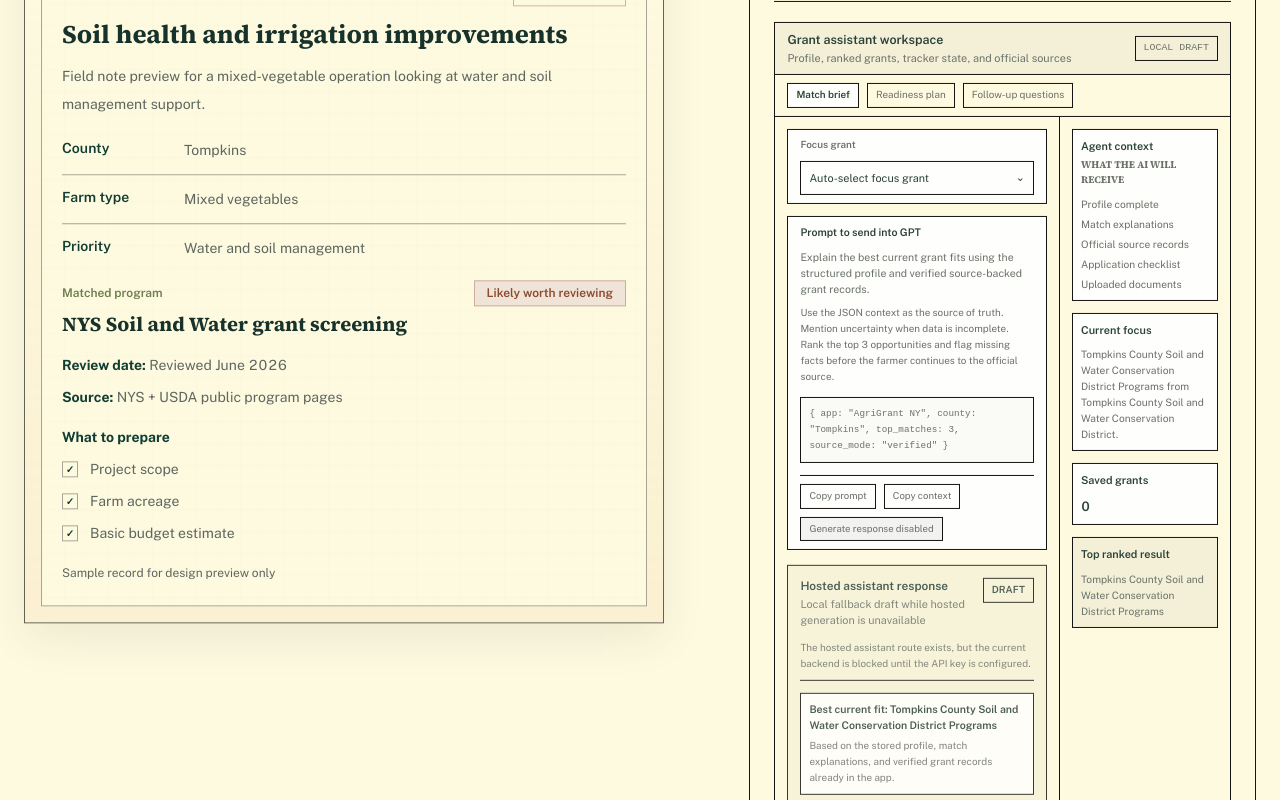
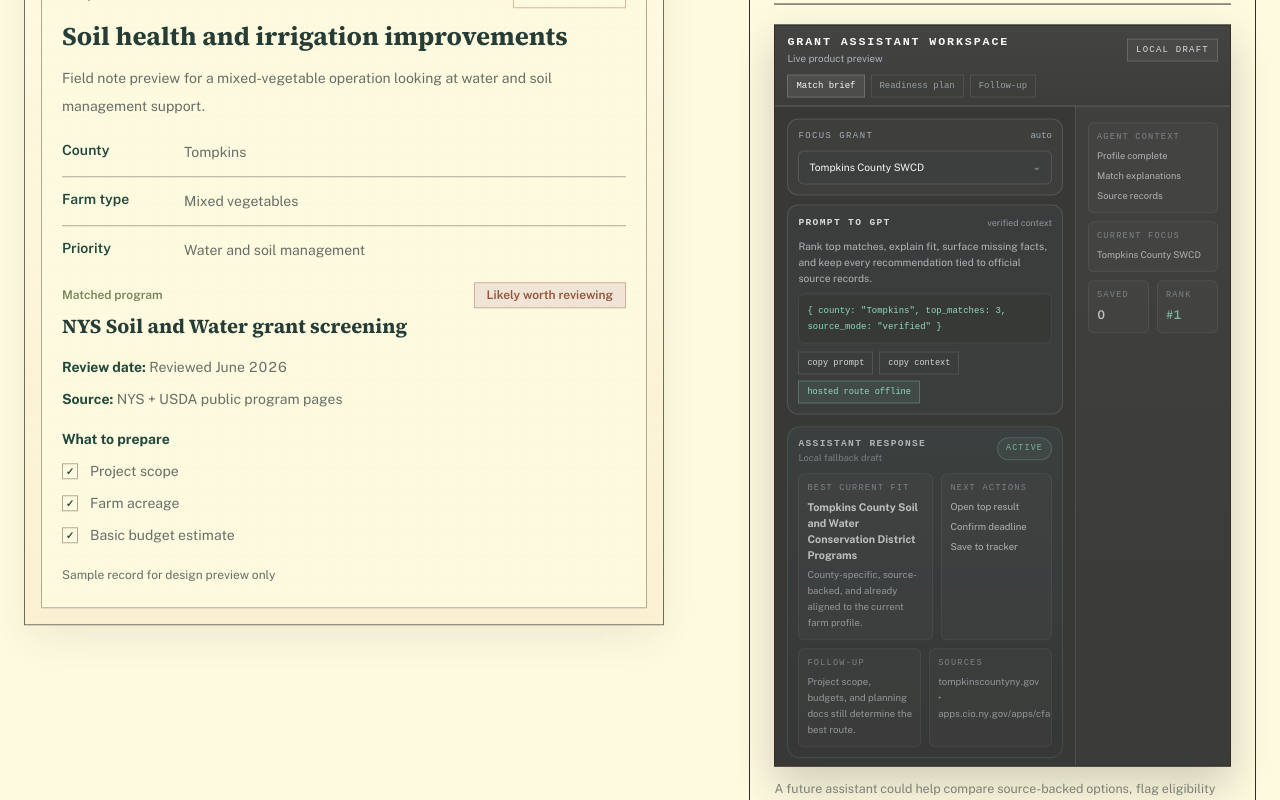
Before and after one commit to Andrewliyx/agrigrantny-next, a Next.js app: page / in a window 1280 px wide. Shown: the part 1680-2480 px from the top of the page. Built offline with nearby package versions, Linux system fonts and the light colour scheme.

Commit message:
Tighten homepage assistant demo panel

```diff
--- a/src/app/page.tsx
+++ b/src/app/page.tsx
@@ -625,166 +625,141 @@ function AgentWorkbenchDemo({ progress }: { progress: number }) {
   const stageThree = Math.max(0, Math.min(1, (progress - 0.38) * 1.75));
 
   return (
-    <div className="border border-black bg-[var(--paper-soft)]">
-      <div className="flex items-center justify-between border-b border-black bg-[rgba(0,0,0,0.04)] px-3 py-2">
+    <div className="overflow-hidden border border-black bg-[#0b0d10] text-[#f5f7fa] shadow-[0_18px_40px_rgba(0,0,0,0.22)]">
+      <div className="border-b border-[rgba(255,255,255,0.14)] bg-[linear-gradient(180deg,rgba(255,255,255,0.06),rgba(255,255,255,0.02))] px-3 py-2">
+        <div className="flex items-center justify-between gap-3">
           <div>
-          <strong className="block text-[0.78rem] font-semibold text-[var(--ink)]">Grant assistant workspace</strong>
-          <span className="block text-[0.68rem] text-[var(--muted-ink)]">Profile, ranked grants, tracker state, and official sources</span>
+            <strong className="block font-mono text-[0.73rem] font-semibold uppercase tracking-[0.16em] text-[#f7fafc]">
+              Grant Assistant Workspace
+            </strong>
+            <span className="block text-[0.62rem] text-[#98a2b3]">Live product preview</span>
           </div>
-        <span className="border border-black px-2 py-1 font-mono text-[0.62rem] text-[var(--muted-ink)]">LOCAL DRAFT</span>
+          <span className="border border-[rgba(255,255,255,0.16)] bg-[rgba(255,255,255,0.04)] px-2 py-1 font-mono text-[0.56rem] uppercase tracking-[0.14em] text-[#cfd6df]">
+            local draft
+          </span>
+        </div>
+        <div
+          className="mt-2 flex flex-wrap gap-1.5 transition-all duration-400"
+          style={{ opacity: stageOne, transform: `translateY(${10 - stageOne * 10}px)` }}
+        >
+          <span className="border border-[rgba(255,255,255,0.18)] bg-[rgba(255,255,255,0.08)] px-2 py-1 font-mono text-[0.56rem] text-[#f5f7fa]">
+            Match brief
+          </span>
+          <span className="border border-[rgba(255,255,255,0.1)] px-2 py-1 font-mono text-[0.56rem] text-[#7f8b99]">
+            Readiness plan
+          </span>
+          <span className="border border-[rgba(255,255,255,0.1)] px-2 py-1 font-mono text-[0.56rem] text-[#7f8b99]">
+            Follow-up
+          </span>
+        </div>
+      </div>
+
+      <div className="grid grid-cols-[minmax(0,1fr)_154px] max-sm:grid-cols-1">
+        <div className="border-r border-[rgba(255,255,255,0.12)] p-3 max-sm:border-r-0 max-sm:border-b max-sm:border-[rgba(255,255,255,0.12)]">
+          <div
+            className="grid gap-2 rounded-[0.7rem] border border-[rgba(255,255,255,0.12)] bg-[rgba(255,255,255,0.03)] p-2.5 transition-all duration-400"
+            style={{ opacity: stageOne, transform: `translateY(${14 - stageOne * 14}px)` }}
+          >
+            <div className="flex items-center justify-between">
+              <span className="font-mono text-[0.56rem] uppercase tracking-[0.16em] text-[#8f9aaa]">Focus grant</span>
+              <span className="font-mono text-[0.56rem] text-[#8f9aaa]">auto</span>
+            </div>
+            <div className="flex items-center justify-between rounded-md border border-[rgba(255,255,255,0.12)] bg-[#11151a] px-2.5 py-2 text-[0.64rem] text-[#f5f7fa]">
+              <span>Tompkins County SWCD</span>
+              <span className="font-mono text-[#7f8b99]">⌄</span>
+            </div>
           </div>
 
           <div
-        className="border-b border-black px-3 py-2 transition-all duration-400"
-        style={{ opacity: stageOne, transform: `translateY(${14 - stageOne * 14}px)` }}
+            className="mt-2 rounded-[0.7rem] border border-[rgba(255,255,255,0.12)] bg-[#0f1318] p-2.5 transition-all duration-400"
+            style={{ opacity: stageTwo, transform: `translateY(${14 - stageTwo * 14}px)` }}
           >
-        <div className="flex flex-wrap gap-2">
-          <span className="border border-black bg-white px-2 py-1 text-[0.62rem] font-semibold text-[var(--ink)]">Match brief</span>
-          <span className="border border-black px-2 py-1 text-[0.62rem] text-[var(--muted-ink)]">Readiness plan</span>
-          <span className="border border-black px-2 py-1 text-[0.62rem] text-[var(--muted-ink)]">Follow-up questions</span>
+            <div className="flex items-center justify-between gap-2">
+              <strong className="font-mono text-[0.6rem] uppercase tracking-[0.14em] text-[#dfe6ee]">Prompt to GPT</strong>
+              <span className="text-[0.56rem] text-[#7f8b99]">verified context</span>
+            </div>
+            <p className="mt-2 text-[0.64rem] leading-4 text-[#a7b0bc]">
+              Rank top matches, explain fit, surface missing facts, and keep every recommendation tied to official source records.
+            </p>
+            <div className="mt-2 rounded-md border border-[rgba(255,255,255,0.08)] bg-black/30 p-2 font-mono text-[0.56rem] leading-4 text-[#7fe3c5]">
+              {`{ county: "Tompkins", top_matches: 3, source_mode: "verified" }`}
+            </div>
+            <div className="mt-2 flex flex-wrap gap-1.5">
+              <span className="border border-[rgba(255,255,255,0.12)] px-2 py-1 font-mono text-[0.54rem] text-[#d8dee7]">copy prompt</span>
+              <span className="border border-[rgba(255,255,255,0.12)] px-2 py-1 font-mono text-[0.54rem] text-[#d8dee7]">copy context</span>
+              <span className="border border-[rgba(127,227,197,0.28)] bg-[rgba(127,227,197,0.08)] px-2 py-1 font-mono text-[0.54rem] text-[#7fe3c5]">
+                hosted route offline
+              </span>
             </div>
           </div>
 
-      <div className="grid grid-cols-[minmax(0,1.18fr)_170px] max-sm:grid-cols-1">
-        <div className="border-r border-black p-3 max-sm:border-r-0 max-sm:border-b">
-          <div className="grid gap-3">
           <div
-              className="border border-black bg-white px-3 py-2 transition-all duration-400"
-              style={{ opacity: stageOne, transform: `translateY(${18 - stageOne * 18}px)` }}
+            className="mt-2 rounded-[0.8rem] border border-[rgba(127,227,197,0.18)] bg-[linear-gradient(180deg,rgba(16,24,31,0.98),rgba(8,11,15,0.98))] p-2.5 transition-all duration-500"
+            style={{ opacity: stageThree, transform: `translateY(${16 - stageThree * 16}px)` }}
           >
-              <span className="block text-[0.62rem] font-semibold text-[var(--muted-ink)]">Focus grant</span>
-              <div className="mt-2 flex items-center justify-between border border-black px-2 py-2 text-[0.68rem] text-[var(--ink)]">
-                <span>Auto-select focus grant</span>
-                <span className="font-mono">⌄</span>
+            <div className="flex items-start justify-between gap-2">
+              <div>
+                <strong className="block font-mono text-[0.6rem] uppercase tracking-[0.14em] text-[#dfe6ee]">Assistant response</strong>
+                <span className="block text-[0.58rem] text-[#7f8b99]">Local fallback draft</span>
               </div>
-            </div>
-            <div
-              className="border border-black bg-white px-3 py-2 transition-all duration-400"
-              style={{ opacity: stageTwo, transform: `translateY(${18 - stageTwo * 18}px)` }}
-            >
-              <strong className="block text-[0.66rem] font-semibold text-[var(--ink)]">Prompt to send into GPT</strong>
-              <p className="mt-2 text-[0.66rem] leading-4 text-[var(--muted-ink)]">
-                Explain the best current grant fits using the structured profile and verified source-backed grant records.
-              </p>
-              <p className="mt-2 text-[0.62rem] leading-4 text-[var(--muted-ink)]">
-                Use the JSON context as the source of truth. Mention uncertainty when data is incomplete. Rank the top 3
-                opportunities and flag missing facts before the farmer continues to the official source.
-              </p>
-              <div className="mt-3 border border-black bg-[rgba(0,0,0,0.02)] p-2 font-mono text-[0.58rem] leading-4 text-[var(--muted-ink)]">
-                {`{ app: "AgriGrant NY", county: "Tompkins", top_matches: 3, source_mode: "verified" }`}
-              </div>
-              <div className="mt-3 flex flex-wrap items-center gap-2 border-t border-black pt-2">
-                <span className="border border-black px-2 py-1 text-[0.6rem] text-[var(--muted-ink)]">Copy prompt</span>
-                <span className="border border-black px-2 py-1 text-[0.6rem] text-[var(--muted-ink)]">Copy context</span>
-                <span className="border border-black bg-[rgba(0,0,0,0.05)] px-2 py-1 text-[0.6rem] text-[var(--muted-ink)]">
-                  Generate response disabled
+              <span className="rounded-full border border-[rgba(127,227,197,0.28)] bg-[rgba(127,227,197,0.08)] px-2 py-1 font-mono text-[0.52rem] uppercase tracking-[0.14em] text-[#7fe3c5]">
+                active
               </span>
             </div>
+            <div className="mt-2 grid gap-2 md:grid-cols-[minmax(0,1.1fr)_minmax(0,0.9fr)]">
+              <div className="rounded-md border border-[rgba(255,255,255,0.08)] bg-[rgba(255,255,255,0.03)] p-2">
+                <span className="block font-mono text-[0.54rem] uppercase tracking-[0.14em] text-[#7f8b99]">Best current fit</span>
+                <strong className="mt-1 block text-[0.67rem] leading-4 text-[#f5f7fa]">Tompkins County Soil and Water Conservation District Programs</strong>
+                <p className="mt-1 text-[0.6rem] leading-4 text-[#a7b0bc]">County-specific, source-backed, and already aligned to the current farm profile.</p>
               </div>
-            <div
-              className="border border-black bg-[rgba(0,0,0,0.035)] p-3 transition-all duration-500"
-              style={{ opacity: stageThree, transform: `translateY(${18 - stageThree * 18}px)` }}
-              >
-                <div className="flex items-start justify-between gap-3">
-                  <div>
-                    <strong className="block text-[0.74rem] font-semibold text-[var(--ink)]">Hosted assistant response</strong>
-                    <span className="block text-[0.68rem] text-[var(--muted-ink)]">
-                      Local fallback draft while hosted generation is unavailable
-                    </span>
-                  </div>
-                  <span className="border border-black px-2 py-1 text-[0.62rem] font-semibold text-[var(--ink)]">DRAFT</span>
-                </div>
-                <p className="mt-3 border-b border-black pb-2 text-[0.62rem] leading-4 text-[var(--muted-ink)]">
-                  The hosted assistant route exists, but the current backend is blocked until the API key is configured.
-                </p>
-                <div className="mt-3 grid gap-2">
-                  <div className="border border-black bg-white p-2">
-                    <strong className="block text-[0.66rem] font-semibold text-[var(--ink)]">
-                      Best current fit: Tompkins County Soil and Water Conservation District Programs
-                    </strong>
-                    <p className="mt-1 text-[0.62rem] leading-4 text-[var(--muted-ink)]">
-                      Based on the stored profile, match explanations, and verified grant records already in the app.
-                    </p>
-                  </div>
-                  <div className="border border-black bg-white p-2">
-                    <strong className="block text-[0.66rem] font-semibold text-[var(--ink)]">Key points</strong>
-                    <ul className="mt-1 grid gap-1 text-[0.64rem] leading-4 text-[var(--muted-ink)]">
-                      <li>1. County-specific opportunity rises first because the farm is in Tompkins County.</li>
-                      <li>2. Agricultural Management Assistance stays near the top as a statewide fit.</li>
-                      <li>3. EQIP remains a strong fallback if the district route does not fit the project.</li>
-                    </ul>
-                  </div>
-                  <div className="border border-black bg-white p-2">
-                    <strong className="block text-[0.66rem] font-semibold text-[var(--ink)]">Next steps</strong>
-                    <ul className="mt-1 grid gap-1 text-[0.64rem] leading-4 text-[var(--muted-ink)]">
-                      <li>Open the top result in Grant Finder.</li>
-                      <li>Confirm the official deadline and applicant route.</li>
-                      <li>Save one grant to begin the application workflow.</li>
-                    </ul>
-                  </div>
-                  <div className="border border-black bg-white p-2">
-                    <strong className="block text-[0.66rem] font-semibold text-[var(--ink)]">Follow-up questions</strong>
-                    <ul className="mt-1 grid gap-1 text-[0.64rem] leading-4 text-[var(--muted-ink)]">
-                      <li>What project is the farm trying to fund first this season?</li>
-                      <li>Are any quotes, budgets, or conservation planning documents ready?</li>
+              <div className="rounded-md border border-[rgba(255,255,255,0.08)] bg-[rgba(255,255,255,0.03)] p-2">
+                <span className="block font-mono text-[0.54rem] uppercase tracking-[0.14em] text-[#7f8b99]">Next actions</span>
+                <ul className="mt-1 grid gap-1 text-[0.6rem] leading-4 text-[#d8dee7]">
+                  <li>Open top result</li>
+                  <li>Confirm deadline</li>
+                  <li>Save to tracker</li>
                 </ul>
               </div>
             </div>
-                <div className="grid gap-2 sm:grid-cols-2">
-                  <div className="border border-black bg-white p-2">
-                    <strong className="block text-[0.66rem] font-semibold text-[var(--ink)]">Official sources</strong>
-                    <p className="mt-1 text-[0.62rem] leading-4 text-[var(--muted-ink)]">
-                      tompkinscountyny.gov
-                    </p>
-                    <p className="mt-1 text-[0.62rem] leading-4 text-[var(--muted-ink)]">apps.cio.ny.gov/apps/cfa</p>
+            <div className="mt-2 grid gap-2 sm:grid-cols-2">
+              <div className="rounded-md border border-[rgba(255,255,255,0.08)] bg-[rgba(255,255,255,0.03)] p-2">
+                <span className="block font-mono text-[0.54rem] uppercase tracking-[0.14em] text-[#7f8b99]">Follow-up</span>
+                <p className="mt-1 text-[0.6rem] leading-4 text-[#a7b0bc]">Project scope, budgets, and planning docs still determine the best route.</p>
               </div>
-                  <div className="border border-black bg-white p-2">
-                    <strong className="block text-[0.66rem] font-semibold text-[var(--ink)]">Status note</strong>
-                    <p className="mt-1 text-[0.62rem] leading-4 text-[var(--muted-ink)]">
-                      Use the official source links before making an application decision.
-                    </p>
+              <div className="rounded-md border border-[rgba(255,255,255,0.08)] bg-[rgba(255,255,255,0.03)] p-2">
+                <span className="block font-mono text-[0.54rem] uppercase tracking-[0.14em] text-[#7f8b99]">Sources</span>
+                <p className="mt-1 text-[0.6rem] leading-4 text-[#a7b0bc]">tompkinscountyny.gov • apps.cio.ny.gov/apps/cfa</p>
               </div>
-                </div>
-              </div>
-            <div
-              className="flex items-center justify-between border border-black bg-white px-3 py-2 transition-all duration-500"
-              style={{ opacity: stageThree, transform: `translateY(${18 - stageThree * 18}px)` }}
-            >
-              <span className="text-[0.68rem] text-[var(--muted-ink)]">Scroll-triggered reveal mirrors how the future assistant can unpack more context step by step</span>
-              <span className="font-mono text-[0.72rem] text-[var(--ink)]">→</span>
             </div>
           </div>
         </div>
 
-        <div className="p-3">
-          <div className="grid gap-3">
-            <div className="border border-black bg-white p-2">
-              <strong className="block text-[0.68rem] font-semibold text-[var(--ink)]">Agent context</strong>
-              <h4 className="mt-1 text-[0.62rem] font-semibold uppercase tracking-[0.08em] text-[var(--muted-ink)]">What the AI will receive</h4>
-              <ul className="mt-2 grid gap-1 text-[0.64rem] leading-4 text-[var(--muted-ink)]">
+        <div className="bg-[linear-gradient(180deg,rgba(255,255,255,0.04),rgba(255,255,255,0.01))] p-3">
+          <div
+            className="grid gap-2 transition-all duration-500"
+            style={{ opacity: stageThree, transform: `translateY(${12 - stageThree * 12}px)` }}
+          >
+            <div className="rounded-md border border-[rgba(255,255,255,0.1)] bg-[rgba(255,255,255,0.03)] p-2">
+              <span className="block font-mono text-[0.54rem] uppercase tracking-[0.14em] text-[#7f8b99]">Agent context</span>
+              <ul className="mt-1 grid gap-1 text-[0.58rem] leading-4 text-[#d8dee7]">
                 <li>Profile complete</li>
                 <li>Match explanations</li>
-                <li>Official source records</li>
-                <li>Application checklist</li>
-                <li>Uploaded documents</li>
+                <li>Source records</li>
               </ul>
             </div>
-            <div className="border border-black bg-white p-2">
-              <strong className="block text-[0.68rem] font-semibold text-[var(--ink)]">Current focus</strong>
-              <p className="mt-2 text-[0.64rem] leading-4 text-[var(--muted-ink)]">
-                Tompkins County Soil and Water Conservation District Programs from Tompkins County Soil and Water
-                Conservation District.
-              </p>
+            <div className="rounded-md border border-[rgba(255,255,255,0.1)] bg-[rgba(255,255,255,0.03)] p-2">
+              <span className="block font-mono text-[0.54rem] uppercase tracking-[0.14em] text-[#7f8b99]">Current focus</span>
+              <p className="mt-1 text-[0.58rem] leading-4 text-[#d8dee7]">Tompkins County SWCD</p>
             </div>
-            <div className="border border-black bg-white p-2">
-              <strong className="block text-[0.68rem] font-semibold text-[var(--ink)]">Saved grants</strong>
-              <p className="mt-2 text-[0.82rem] font-semibold text-[var(--ink)]">0</p>
+            <div className="grid grid-cols-2 gap-2">
+              <div className="rounded-md border border-[rgba(255,255,255,0.1)] bg-[rgba(255,255,255,0.03)] p-2">
+                <span className="block font-mono text-[0.54rem] uppercase tracking-[0.14em] text-[#7f8b99]">Saved</span>
+                <p className="mt-1 text-[0.75rem] font-semibold text-[#f5f7fa]">0</p>
               </div>
-            <div className="border border-black bg-[rgba(0,0,0,0.04)] p-2">
-              <strong className="block text-[0.68rem] font-semibold text-[var(--ink)]">Top ranked result</strong>
-              <p className="mt-2 text-[0.64rem] leading-4 text-[var(--muted-ink)]">
-                Tompkins County Soil and Water Conservation District Programs
-              </p>
+              <div className="rounded-md border border-[rgba(255,255,255,0.1)] bg-[rgba(255,255,255,0.03)] p-2">
+                <span className="block font-mono text-[0.54rem] uppercase tracking-[0.14em] text-[#7f8b99]">Rank</span>
+                <p className="mt-1 text-[0.75rem] font-semibold text-[#7fe3c5]">#1</p>
+              </div>
             </div>
           </div>
         </div>
```
Lines whose indentation alone changed are shown as unchanged.
